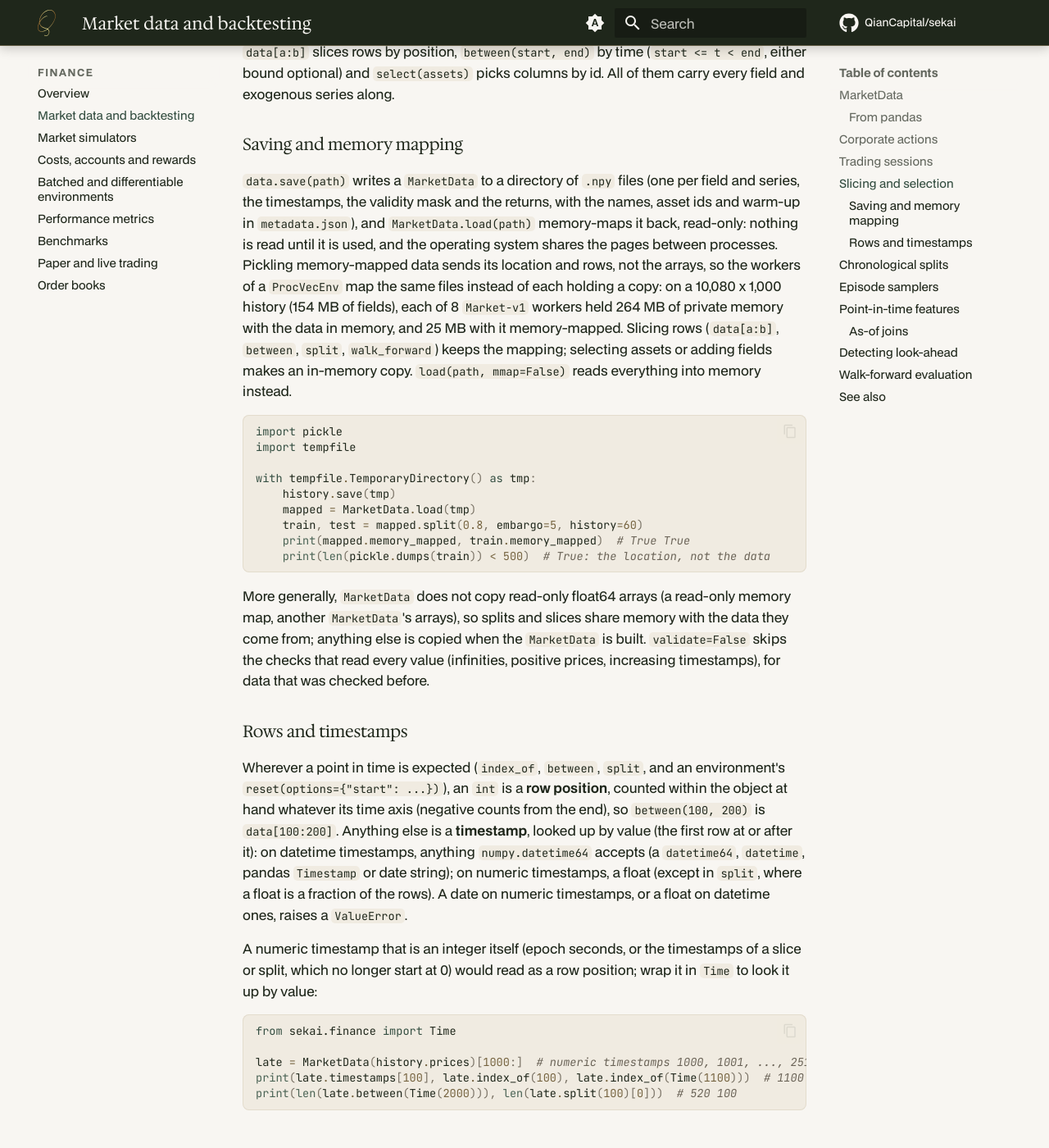
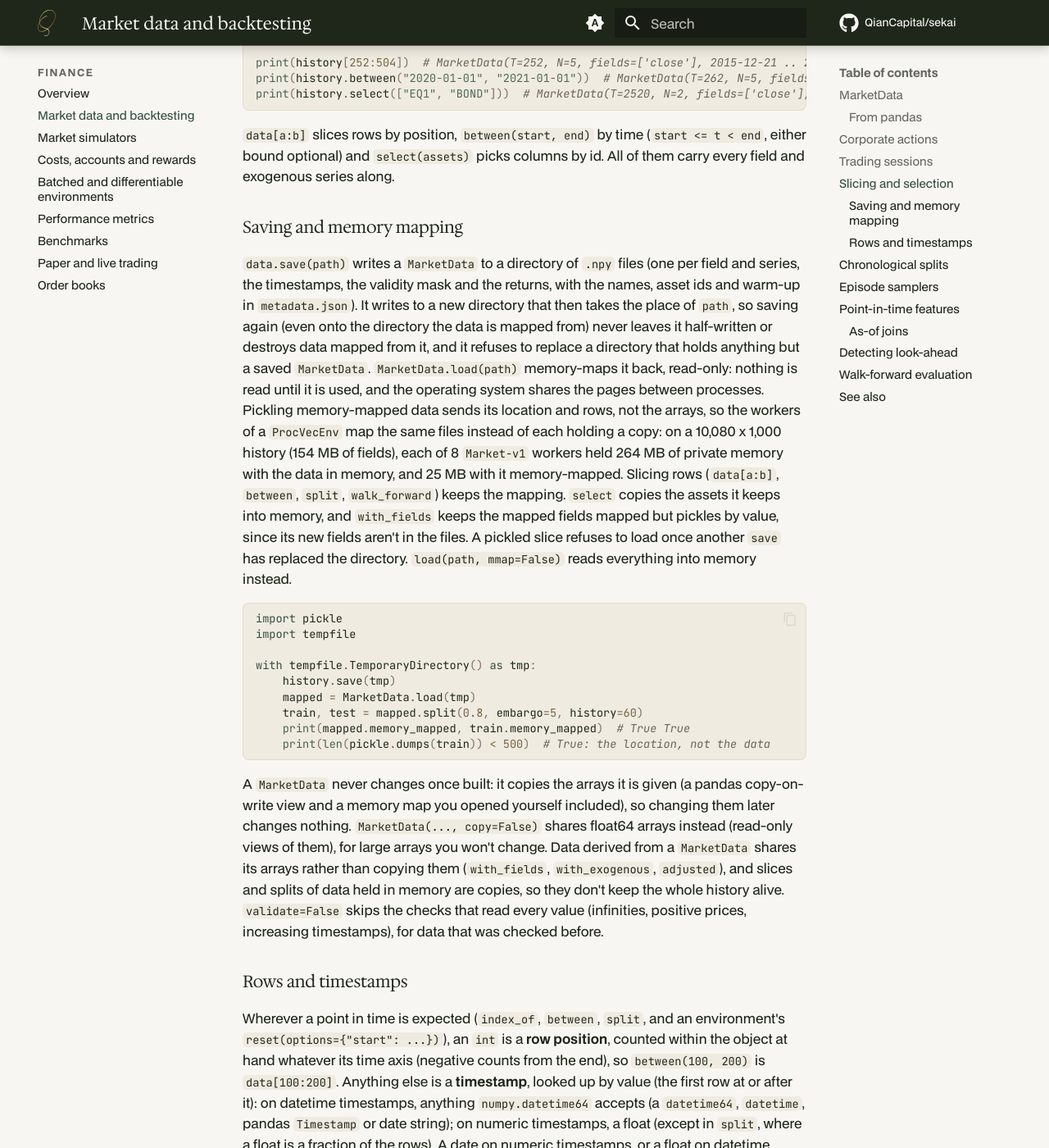
Before and after one commit to QianCapital/sekai, an MkDocs documentation site: the page built from docs/finance/data.md, in a window 1280 px wide and 1400 px high, scrolled down 5831 px. Shown: the whole window at 82% size. Built offline with MkDocs 1.6.1 and Material for MkDocs 9.7.7, drawn with Linux system fonts in a browser that asks for light colours; comment, search, counter and statistics services are not loaded; some of the changed text lies outside the part shown.

Commit message:
Docs, CHANGELOG and a 0.2.0 pickle test for the compatibility fixes
- tests/test_compat_0_2.py loads objects pickled by sekai 0.2.0 (envs with
  wrappers, vector envs, MarketData, cost models, a stateful reward, a market
  model) and checks they carry on as they did there; the fixture's generator
  is tests/data/make_pickles_0_2_0.py. Data unpickled from NumPy 1.x saves
  without a dtype-metadata warning.
- CHANGELOG: nothing is removed any more (the 0.2 deprecations are kept, under
  Deprecated); MarketData copies again; single envs are faster than 0.2; the
  new save, copy and snapshot semantics.
- Docs: MarketData's copying and saving, snapshots restoring in place and an
  env's own snapshot methods, corporate actions in the envs that read prices,
  the exact projection, BackendMismatch and the 0.2 backend protocol.

Co-Authored-By: Claude Opus 5.5 <noreply@anthropic.com>

````diff
--- a/docs/finance/data.md
+++ b/docs/finance/data.md
@@ -63,6 +63,7 @@ print(data.mask.astype(int))
 | `assets` | `N` ids | unique; default `"asset_0", "asset_1", ...` |
 | `exogenous` | each `(T,)` or `(T, k)` | market-wide series: interest rates, an index level, macro data |
 | `warmup` | `int`, default 0 | leading rows that are lookback-only history: observed, never a decision row (set by [splits](#chronological-splits)) |
+| `copy` | `bool`, default True | copy the arrays given; `False` shares float64 arrays (read-only views of them) |
 | `corporate_actions` | `bool`, default False | read the fields `split` and `dividend` as [corporate actions](#corporate-actions); off, they are ordinary fields |
 
 | Accessor | Returns |
@@ -170,8 +171,9 @@ build. A scenario generator or a live feed that supplies corporate actions sets
 `corporate_actions=True` on its `MarketPanel` or `Bar` itself.
 
 The environments that compute returns from prices (`Trading`, `Portfolio`, `Market-v0`)
-need adjusted prices instead: `data.adjusted()` replaces the prices with a total-return
-index and drops the two fields. The index is built forwards from each asset's first price,
+trade on adjusted prices instead, which they take themselves: `data.adjusted()` replaces
+the prices with a total-return index and drops the two fields (so their `info["price"]` is
+that index). The index is built forwards from each asset's first price,
 using only corporate actions up to each row; the usual back-adjustment rescales history
 with later events, which puts future information in past prices. Share counts in other
 fields (`volume`) are left as they are: turn them into traded values (`dollar_volume`,
@@ -223,14 +225,19 @@ field and exogenous series along.
 
 `data.save(path)` writes a `MarketData` to a directory of `.npy` files (one per field and
 series, the timestamps, the validity mask and the returns, with the names, asset ids and
-warm-up in `metadata.json`), and `MarketData.load(path)` memory-maps it back, read-only:
+warm-up in `metadata.json`). It writes to a new directory that then takes the place of
+`path`, so saving again (even onto the directory the data is mapped from) never leaves it
+half-written or destroys data mapped from it, and it refuses to replace a directory that
+holds anything but a saved `MarketData`. `MarketData.load(path)` memory-maps it back, read-only:
 nothing is read until it is used, and the operating system shares the pages between
 processes. Pickling memory-mapped data sends its location and rows, not the arrays, so
 the workers of a `ProcVecEnv` map the same files instead of each holding a copy: on a
 10,080 x 1,000 history (154 MB of fields), each of 8 `Market-v1` workers held 264 MB of
 private memory with the data in memory, and 25 MB with it memory-mapped. Slicing rows
-(`data[a:b]`, `between`, `split`, `walk_forward`) keeps the mapping; selecting assets or
-adding fields makes an in-memory copy. `load(path, mmap=False)` reads everything into
+(`data[a:b]`, `between`, `split`, `walk_forward`) keeps the mapping. `select` copies the
+assets it keeps into memory, and `with_fields` keeps the mapped fields mapped but pickles
+by value, since its new fields aren't in the files. A pickled slice refuses to load once
+another `save` has replaced the directory. `load(path, mmap=False)` reads everything into
 memory instead.
 
 ```python
@@ -245,11 +252,14 @@ with tempfile.TemporaryDirectory() as tmp:
     print(len(pickle.dumps(train)) < 500)  # True: the location, not the data
 ```
 
-More generally, `MarketData` does not copy read-only float64 arrays (a read-only memory map,
-another `MarketData`'s arrays), so splits and slices share memory with the data they come
-from; anything else is copied when the `MarketData` is built. `validate=False` skips the
-checks that read every value (infinities, positive prices, increasing timestamps), for data
-that was checked before.
+A `MarketData` never changes once built: it copies the arrays it is given (a pandas
+copy-on-write view and a memory map you opened yourself included), so changing them later
+changes nothing. `MarketData(..., copy=False)` shares float64 arrays instead (read-only
+views of them), for large arrays you won't change. Data derived from a `MarketData`
+shares its arrays rather than copying them (`with_fields`, `with_exogenous`, `adjusted`),
+and slices and splits of data held in memory are copies, so they don't keep the whole
+history alive. `validate=False` skips the checks that read every value (infinities,
+positive prices, increasing timestamps), for data that was checked before.
 
 ### Rows and timestamps
 
````
Also changed, not shown: CHANGELOG.md (+41 -24 lines), docs/api/errors.md (+2 -2 lines), docs/guide/environments.md (+18 -8 lines), 5 other files.
